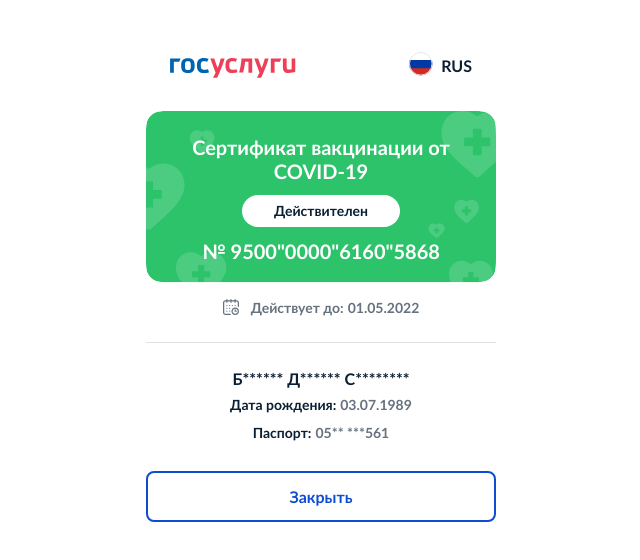
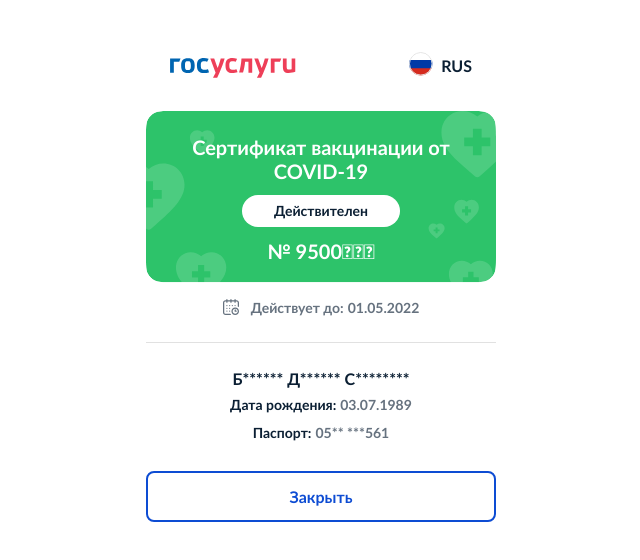
Before and after one commit to gosuslugi-ru-covid-cert-verify-95200000/gosuslugi-ru-covid-cert-verify-95200000.github.io, a plain HTML site: page index.html in a window 1280 px wide. Shown: the whole page, without its empty margins (319-959 px from the left). Drawn offline with Linux system fonts and the light colour scheme.

Commit message:
Update index.html

```diff
--- a/index.html
+++ b/index.html
@@ -126,7 +126,7 @@
           <span class="status-value hide not-found"></span>
           <span class="status-value cert-name">Действителен</span>
         </div>
-        <h4 class="title-h4 white status-title mt-12"><span class="num-symbol">№</span> <span class="unrz">9500"0000"6160"5868</span></h4>
+        <h4 class="title-h4 white status-title mt-12"><span class="num-symbol">№</span> <span class="unrz"> 9500&#320000&#326160&#325868 </span></h4>
       </div>
     </div>
 
```
